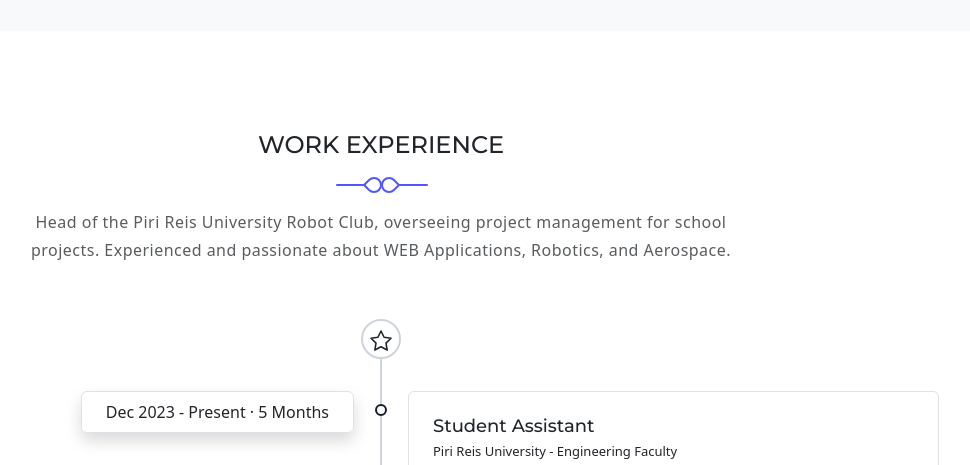
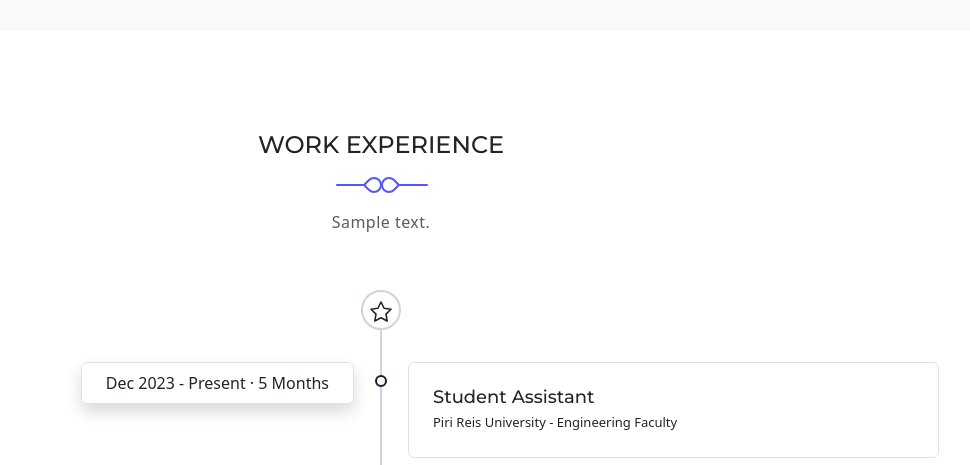
Before and after one commit to semanurbilada/portfolio_plus, a Django app: template templates/index.html in a window 1280 px wide. Shown: the part 2560-3025 px from the top of the page, without its empty margins (259-1229 px from the left). Run offline with Django 4.2, Linux system fonts and the light colour scheme; the template is opened without the code that fills it: most values are stand-ins (such as "Sample title", 1, 10 or a date in 2020); some libraries are stand-ins or nearby versions.

Commit message:
Database application of general settings

```diff
--- a/core/urls.py
+++ b/core/urls.py
@@ -1,7 +1,7 @@
 from django.urls import path
-from .views import index, contact
+from .views import index
 
 urlpatterns = [
     path('', index, name='index'),
-    path('contact', contact, name='contact'),
+    # path('contact', contact, name='contact'),
 ]
--- a/templates/includes/footer.html
+++ b/templates/includes/footer.html
@@ -5,7 +5,7 @@
         <div class="row justify-content-center">
             <div class="col-12 text-center">
                 <a href="#"><img src="{% get_media_prefix %}img/logo-light.png" height="50" alt=""></a>
-                <p class="para-desc mx-auto mt-5">Head of the Piri Reis University Robot Club, overseeing project management for school projects. Experienced and passionate about WEB Applications, Robotics, and Aerospace.</p>
+                <p class="para-desc mx-auto mt-5">{{ about_preview }}</p>
                 <ul class="list-unstyled mb-0 mt-4 social-icon">
                     <li class="list-inline-item"><a href="https://twitter.com/sembilada" target="_blank"><i class="mdi mdi-twitter"></i></a></li>
                     <li class="list-inline-item"><a href="https://www.instagram.com/semanurbilada_/" target="_blank"><i class="mdi mdi-instagram"></i></a></li>
--- a/templates/includes/head.html
+++ b/templates/includes/head.html
@@ -7,7 +7,7 @@
     <title>{{ 'SB | Portfolio: '}} {{ title }}</title>
 
     <meta name="description" content="Semanur Bilada Portfolio - Django CV Page">
-    <meta name="keywords" content="portfolio, django, cv page">
+    <meta name="keywords" content="{{ site_keywords }}">
     <meta content="Bootstraplily customized by Semanur Bilada" name="author">
 
     <!-- favicon -->
--- a/templates/index.html
+++ b/templates/index.html
@@ -21,7 +21,7 @@
                     <div class="col-lg-12 text-center">
                         <div class="title-heading">
                             <img src="{% get_media_prefix %}img/home/hero.jpg" class="img-fluid rounded-circle" alt="">
-                            <h1 class="heading text-primary mt-3">Semanur Bilada</h1>
+                            <h1 class="heading text-primary mt-3">{{ site_title }}</h1>
                             <h6 class="text-light">Student of Information Systems Engineering</h6>
                             <h5 class="sub-title text-light">I'm interested in <span class="typewrite text-white" data-period="2000" data-type='[ "R&D Research", "Web Technologies", "Robotics"]'!></span>!</h5>
                             <div class="mt-4">
@@ -56,7 +56,7 @@
 
                     <div class="col-lg-7 col-md-7 mt-4 pt-2 mt-sm-0 pt-sm-0">
                         <div class="section-title mb-0 ms-lg-5 ms-md-3">
-                            <h4 class="title text-primary mb-3">Semanur Bilada</h4>
+                            <h4 class="title text-primary mb-3">{{ site_title }}</h4>
                             <h6 class="designation mb-3">I'm an enthusiast of <span class="text-primary">Robotics and WEB</span></h6>
                             <p class="text-muted">Information Systems Engineering student as 3rd year. Also; Head of the Piri Reis University Robot Club, overseeing project management for school projects. Experienced and passionate about WEB Applications, Robotics, and Aerospace. Actively involved in projects with these domains to improve my skills with teamwork.</p>
                             <p class="text-muted">Research and Development is in my interest area; so, my goal is to learn and develop the professional aspects of projects and be creative for my personal improvement!</p>
@@ -169,7 +169,7 @@
                                     <div class="title-line"></div>
                                 </div>
                             </div>
-                            <p class="text-muted mx-auto para-desc mt-5 mb-0">Head of the Piri Reis University Robot Club, overseeing project management for school projects. Experienced and passionate about WEB Applications, Robotics, and Aerospace.</p>
+                            <p class="text-muted mx-auto para-desc mt-5 mb-0">{{ about_preview }}</p>
                         </div>
                     </div><!--end col-->
                 </div><!--end row-->
@@ -244,7 +244,7 @@
                                     <div class="title-line"></div>
                                 </div>
                             </div>
-                            <p class="text-muted mx-auto para-desc mt-5 mb-0">Head of the Piri Reis University Robot Club, overseeing project management for school projects. Experienced and passionate about WEB Applications, Robotics, and Aerospace.</p>
+                            <p class="text-muted mx-auto para-desc mt-5 mb-0">{{ about_preview }}</p>
                         </div>
                     </div><!--end col-->
                 </div><!--end row-->
@@ -455,7 +455,7 @@
                                     <div class="title-line"></div>
                                 </div>
                             </div>
-                            <p class="text-muted mx-auto para-desc mt-5 mb-0">Head of the Piri Reis University Robot Club, overseeing project management for school projects. Experienced and passionate about WEB Applications, Robotics, and Aerospace.</p>
+                            <p class="text-muted mx-auto para-desc mt-5 mb-0">{{ about_preview }}</p>
                         </div>
                     </div><!--end col-->
                 </div><!--end row-->
```
Also changed, not shown: core/views.py (+18 -3 lines), README.md.
